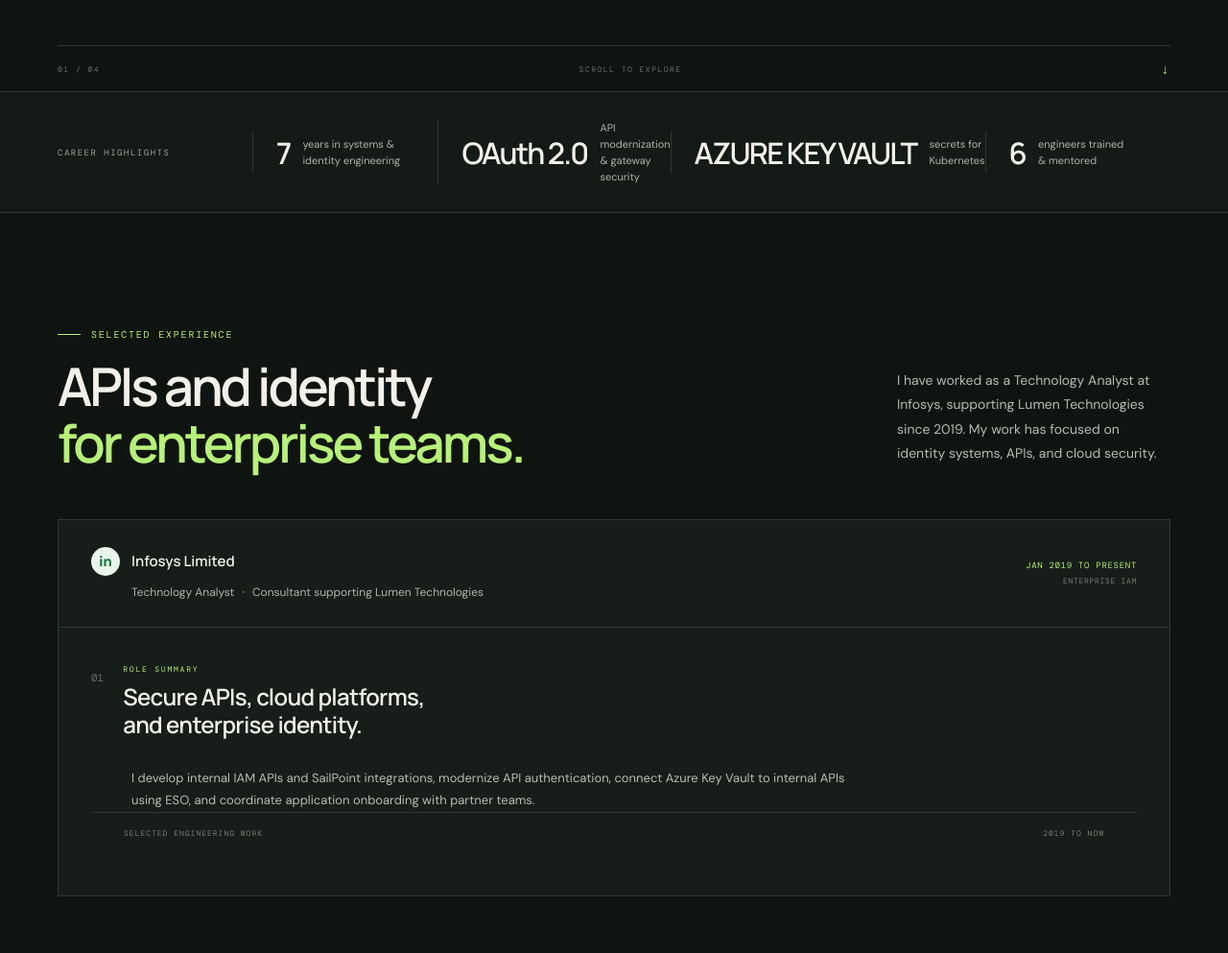
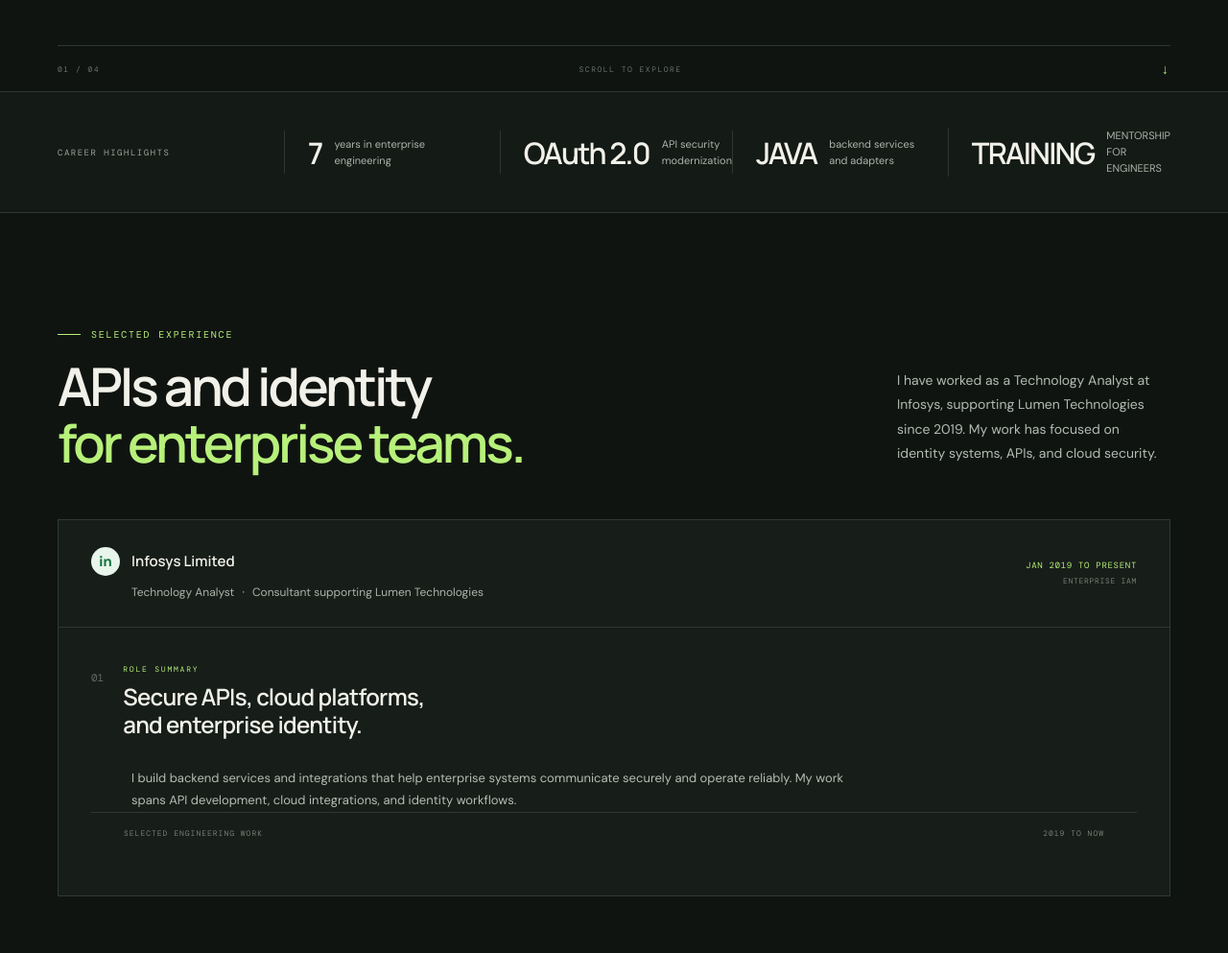
Before and after one commit to Isaac-Cardoso/Isaac-Cardoso.github.io, a plain HTML site: page index.html in a window 1280 px wide. Shown: the part 700-1693 px from the top of the page at 96% size. Drawn offline with nearby package versions, Linux system fonts and the light colour scheme.

Commit message:
Update Career Highlights

```diff
--- a/index.html
+++ b/index.html
@@ -56,10 +56,10 @@
       <section class="proof-strip" aria-label="Career highlights">
         <div class="proof-inner shell">
           <div class="proof-label">CAREER HIGHLIGHTS</div>
-          <div class="proof-stat"><strong>7</strong><span>years in systems &amp;<br />identity engineering</span></div>
-          <div class="proof-stat"><strong>OAuth 2.0</strong><span>API modernization<br />&amp; gateway security</span></div>
-          <div class="proof-stat"><strong>AZURE KEY VAULT</strong><span>secrets for<br />Kubernetes</span></div>
-          <div class="proof-stat"><strong>6</strong><span>engineers trained<br />&amp; mentored</span></div>
+          <div class="proof-stat"><strong>7</strong><span>years in enterprise<br />engineering</span></div>
+          <div class="proof-stat"><strong>OAuth 2.0</strong><span>API security<br />modernization</span></div>
+          <div class="proof-stat"><strong>JAVA</strong><span>backend services<br />and adapters</span></div>
+          <div class="proof-stat"><strong>TRAINING</strong><span>MENTORSHIP<br />FOR ENGINEERS</span></div>
         </div>
       </section>
 
@@ -68,7 +68,7 @@
         <div class="experience-card">
           <div class="experience-top"><div><div class="company-lockup"><span class="company-symbol">in</span><span>Infosys Limited</span></div><p class="role-label">Technology Analyst <span>·</span> Consultant supporting Lumen Technologies</p></div><div class="date-stamp">JAN 2019 TO PRESENT<br /><span>ENTERPRISE IAM</span></div></div>
           <div class="experience-body"><div class="experience-lead"><span class="number">01</span><div><p class="eyebrow small">ROLE SUMMARY</p><h3>Secure APIs, cloud platforms,<br />and enterprise identity.</h3></div></div>
-            <p class="experience-summary">I develop internal IAM APIs and SailPoint integrations, modernize API authentication, connect Azure Key Vault to internal APIs using ESO, and coordinate application onboarding with partner teams.</p>
+            <p class="experience-summary">I build backend services and integrations that help enterprise systems communicate securely and operate reliably. My work spans API development, cloud integrations, and identity workflows.</p>
           <div class="experience-foot"><span>SELECTED ENGINEERING WORK</span><span>2019 TO NOW</span></div>
         </div>
       </section>
```
